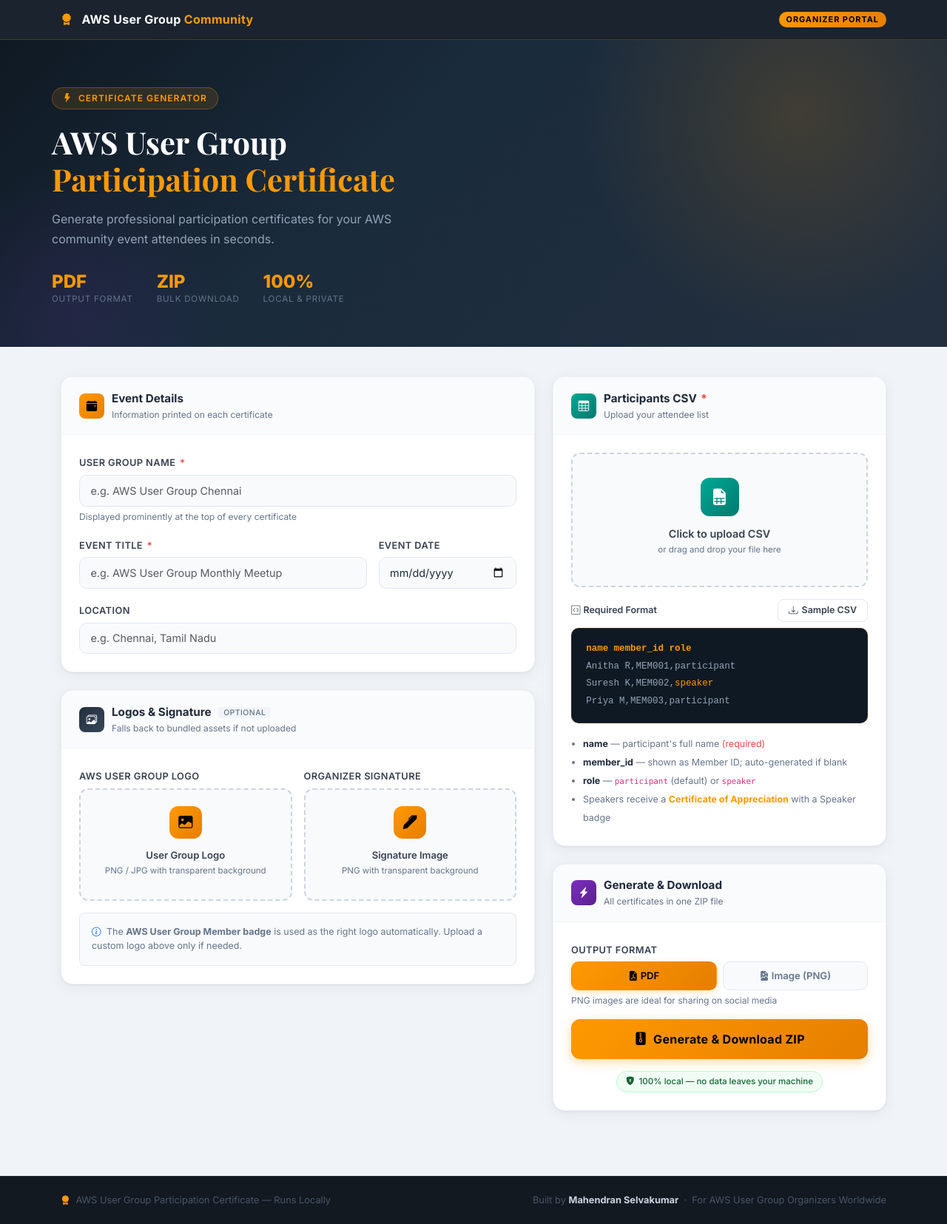
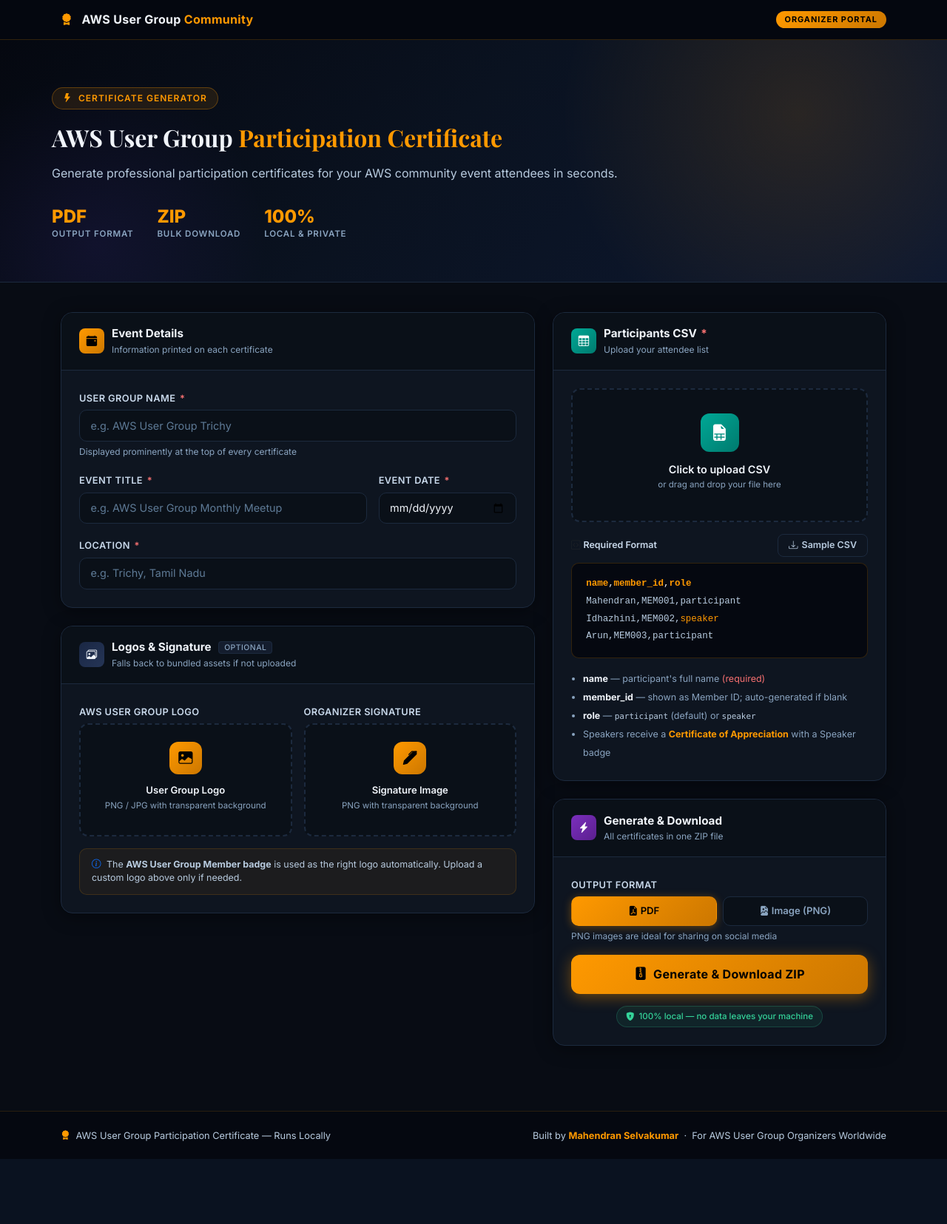
Before and after one commit to skmahe1077/awsug-cert-generator, a Flask app: page / in a window 1280 px wide. Shown: the whole page at 74% size. After the commit the page ends 1567 px from the top, so only its background shows below. Run offline with Flask 3, Linux system fonts and the light colour scheme.

Commit message:
Modified Backgroud

```diff
--- a/app.py
+++ b/app.py
@@ -26,9 +26,9 @@ ALLOWED_CSV_EXTS = {".csv"}
 
 SAMPLE_CSV = (
     "name,member_id,role\n"
-    "Anitha R,MEM001,participant\n"
-    "Suresh K,MEM002,speaker\n"
-    "Priya M,MEM003,participant\n"
+    "Mahendran,MEM001,participant\n"
+    "Idhazhini,MEM002,speaker\n"
+    "Arun,MEM003,participant\n"
 )
 
 
--- a/data/participants.csv
+++ b/data/participants.csv
@@ -1,3 +1,4 @@
 name,member_id,role
-Anitha R,MEM001,participant
-Suresh K,MEM002,speaker
+Mahendran,MEM001,participant
+Idhazhini,MEM002,speaker
+Arun,MEM003,participant
--- a/data/participants.sample.csv
+++ b/data/participants.sample.csv
@@ -1,3 +1,4 @@
 name,member_id,role
-Anitha R,MEM001,participant
-Suresh K,MEM002,speaker
+Mahendran,MEM001,participant
+Idhazhini,MEM002,speaker
+Arun,MEM003,participant
--- a/templates/index.html
+++ b/templates/index.html
@@ -9,74 +9,77 @@
   <link href="https://fonts.googleapis.com/css2?family=Inter:wght@300;400;500;600;700;800&family=Playfair+Display:wght@700&display=swap" rel="stylesheet"/>
   <style>
     :root {
-      --aws-orange:  #FF9900;
-      --aws-navy:    #232F3E;
-      --aws-dark:    #131921;
-      --aws-mid:     #37475A;
-      --accent-purple: #7B2FBE;
-      --accent-teal:   #00A896;
-      --glass-bg:    rgba(255,255,255,0.06);
-      --glass-border:rgba(255,255,255,0.12);
-      --card-bg:     #ffffff;
-      --input-bg:    #F8FAFC;
-      --text-muted:  #64748B;
-      --border-color:#E2E8F0;
+      --aws-orange:   #FF9900;
+      --aws-gold:     #FFB347;
+      --bg-base:      #080C14;
+      --bg-surface:   #0E1520;
+      --bg-raised:    #141D2E;
+      --bg-header:    #0A1018;
+      --border-subtle:#1C2A3E;
+      --border-glow:  rgba(255,153,0,0.25);
+      --text-primary: #F0F4FA;
+      --text-secondary:#B8CBDF;
+      --text-muted:   #8AA4C0;
+      --input-bg:     #0A1018;
+      --border-color: #1C2A3E;
     }
 
     * { box-sizing: border-box; }
 
     body {
       font-family: 'Inter', sans-serif;
-      background: #F0F4F8;
+      background: var(--bg-base);
       min-height: 100vh;
       margin: 0;
+      color: var(--text-primary);
     }
 
     /* ── HERO ──────────────────────────────────────────────────────────────── */
     .hero-wrap {
-      background: linear-gradient(135deg, #0F1923 0%, #1A2B3C 40%, #232F3E 100%);
+      background: linear-gradient(135deg, #050810 0%, #0A1220 45%, #0D1830 100%);
       position: relative;
       overflow: hidden;
       padding: 0;
+      border-bottom: 1px solid var(--border-subtle);
     }
     .hero-wrap::before {
       content: '';
       position: absolute;
-      width: 600px; height: 600px;
+      width: 700px; height: 700px;
       border-radius: 50%;
-      background: radial-gradient(circle, rgba(255,153,0,0.15) 0%, transparent 70%);
-      top: -200px; right: -100px;
+      background: radial-gradient(circle, rgba(255,153,0,0.12) 0%, transparent 65%);
+      top: -250px; right: -150px;
       pointer-events: none;
     }
     .hero-wrap::after {
       content: '';
       position: absolute;
-      width: 400px; height: 400px;
+      width: 500px; height: 500px;
       border-radius: 50%;
-      background: radial-gradient(circle, rgba(123,47,190,0.12) 0%, transparent 70%);
-      bottom: -150px; left: -100px;
+      background: radial-gradient(circle, rgba(100,60,220,0.10) 0%, transparent 65%);
+      bottom: -200px; left: -120px;
       pointer-events: none;
     }
 
     .navbar-custom {
-      background: rgba(15,25,35,0.95);
-      backdrop-filter: blur(12px);
-      border-bottom: 1px solid rgba(255,153,0,0.2);
+      background: rgba(5,8,16,0.96);
+      backdrop-filter: blur(16px);
+      border-bottom: 1px solid rgba(255,153,0,0.18);
       padding: 0.9rem 0;
     }
     .navbar-brand-text {
       font-weight: 700;
       font-size: 1rem;
-      color: #fff;
+      color: var(--text-primary);
       letter-spacing: 0.3px;
     }
     .navbar-brand-text span { color: var(--aws-orange); }
     .nav-badge {
-      background: linear-gradient(135deg, var(--aws-orange), #e67e00);
+      background: linear-gradient(135deg, var(--aws-orange), #CC7700);
       color: #000;
       font-size: 0.68rem;
       font-weight: 700;
-      padding: 2px 10px;
+      padding: 3px 12px;
       border-radius: 20px;
       letter-spacing: 1px;
       text-transform: uppercase;
@@ -91,8 +94,8 @@
       display: inline-flex;
       align-items: center;
       gap: 8px;
-      background: rgba(255,153,0,0.12);
-      border: 1px solid rgba(255,153,0,0.3);
+      background: rgba(255,153,0,0.10);
+      border: 1px solid rgba(255,153,0,0.30);
       color: var(--aws-orange);
       font-size: 0.75rem;
       font-weight: 600;
@@ -104,18 +107,19 @@
     }
     .hero-title {
       font-family: 'Playfair Display', serif;
-      font-size: 2.6rem;
+      font-size: 2rem;
       font-weight: 700;
-      color: #ffffff;
+      color: var(--text-primary);
       line-height: 1.2;
       margin-bottom: 1rem;
+      white-space: nowrap;
     }
     .hero-title span { color: var(--aws-orange); }
     .hero-subtitle {
-      color: #94A3B8;
+      color: var(--text-secondary);
       font-size: 1rem;
       font-weight: 400;
-      max-width: 520px;
+      white-space: nowrap;
       line-height: 1.7;
     }
     .hero-stats {
@@ -123,9 +127,7 @@
       gap: 2rem;
       margin-top: 2rem;
     }
-    .hero-stat {
-      text-align: left;
-    }
+    .hero-stat { text-align: left; }
     .hero-stat .number {
       font-size: 1.5rem;
       font-weight: 800;
@@ -134,10 +136,11 @@
     }
     .hero-stat .label {
       font-size: 0.72rem;
-      color: #64748B;
+      color: var(--text-muted);
       text-transform: uppercase;
       letter-spacing: 0.8px;
       margin-top: 3px;
+      font-weight: 600;
     }
 
     /* ── MAIN LAYOUT ───────────────────────────────────────────────────────── */
@@ -159,38 +162,39 @@
       font-size: 0.9rem;
       flex-shrink: 0;
     }
-    .icon-box.orange { background: linear-gradient(135deg, #FF9900, #e67e00); color: #000; }
-    .icon-box.navy   { background: linear-gradient(135deg, #232F3E, #37475A); color: #fff; }
+    .icon-box.orange { background: linear-gradient(135deg, #FF9900, #CC7700); color: #000; }
+    .icon-box.navy   { background: linear-gradient(135deg, #1A2744, #253556); color: var(--text-primary); }
     .icon-box.teal   { background: linear-gradient(135deg, #00A896, #007A6E); color: #fff; }
     .icon-box.purple { background: linear-gradient(135deg, #7B2FBE, #5B1F8E); color: #fff; }
     .section-label .title {
       font-weight: 700;
       font-size: 0.95rem;
-      color: #1E293B;
+      color: #F0F4FA;
     }
     .section-label .subtitle {
       font-size: 0.75rem;
-      color: var(--text-muted);
+      color: #8AA4C0;
       margin-top: 1px;
     }
 
     /* ── CARDS ─────────────────────────────────────────────────────────────── */
     .form-card {
-      background: #fff;
+      background: var(--bg-surface);
       border-radius: 16px;
-      box-shadow: 0 1px 3px rgba(0,0,0,0.06), 0 4px 20px rgba(0,0,0,0.06);
-      border: 1px solid #EEF2F7;
+      box-shadow: 0 4px 24px rgba(0,0,0,0.4), 0 1px 0 rgba(255,255,255,0.04) inset;
+      border: 1px solid var(--border-subtle);
       overflow: hidden;
       margin-bottom: 1.5rem;
-      transition: box-shadow 0.2s;
+      transition: border-color 0.2s, box-shadow 0.2s;
     }
     .form-card:hover {
-      box-shadow: 0 4px 6px rgba(0,0,0,0.07), 0 10px 30px rgba(0,0,0,0.08);
+      border-color: rgba(255,153,0,0.2);
+      box-shadow: 0 8px 32px rgba(0,0,0,0.5), 0 0 0 1px rgba(255,153,0,0.06);
     }
     .form-card-header {
       padding: 1.1rem 1.5rem;
-      border-bottom: 1px solid #F1F5F9;
-      background: #FAFBFC;
+      border-bottom: 1px solid var(--border-subtle);
+      background: var(--bg-header);
     }
     .form-card-body {
       padding: 1.5rem;
@@ -200,25 +204,27 @@
     .form-label {
       font-size: 0.8rem;
       font-weight: 600;
-      color: #374151;
+      color: #C8D8EA;
       margin-bottom: 0.4rem;
       text-transform: uppercase;
       letter-spacing: 0.4px;
     }
     .form-control {
       background: var(--input-bg);
-      border: 1.5px solid var(--border-color);
+      border: 1.5px solid var(--border-subtle);
       border-radius: 10px;
       font-size: 0.9rem;
       padding: 0.6rem 0.9rem;
-      color: #1E293B;
+      color: var(--text-primary);
       transition: border-color 0.2s, box-shadow 0.2s;
     }
+    .form-control::placeholder { color: #5E7A96; }
     .form-control:focus {
       border-color: var(--aws-orange);
       box-shadow: 0 0 0 3px rgba(255,153,0,0.12);
-      background: #fff;
+      background: var(--bg-surface);
       outline: none;
+      color: var(--text-primary);
     }
     .form-text {
       font-size: 0.75rem;
@@ -228,9 +234,9 @@
 
     /* ── UPLOAD ZONES ──────────────────────────────────────────────────────── */
     .upload-zone {
-      border: 2px dashed #CBD5E1;
+      border: 2px dashed var(--border-subtle);
       border-radius: 12px;
-      background: #F8FAFC;
+      background: var(--bg-header);
       padding: 1.4rem 1rem;
       text-align: center;
       cursor: pointer;
@@ -239,9 +245,9 @@
     }
     .upload-zone:hover, .upload-zone.dragover {
       border-color: var(--aws-orange);
-      background: #FFF8EE;
+      background: rgba(255,153,0,0.05);
       transform: translateY(-2px);
-      box-shadow: 0 4px 12px rgba(255,153,0,0.12);
+      box-shadow: 0 4px 20px rgba(255,153,0,0.15);
     }
     .upload-zone input[type="file"] {
       position: absolute; inset: 0;
@@ -251,7 +257,7 @@
     .upload-zone .uz-icon {
       width: 44px; height: 44px;
       border-radius: 12px;
-      background: linear-gradient(135deg, #FF9900, #e67e00);
+      background: linear-gradient(135deg, #FF9900, #CC7700);
       display: flex; align-items: center; justify-content: center;
       margin: 0 auto 0.8rem;
       font-size: 1.2rem;
@@ -261,16 +267,16 @@
     .upload-zone .uz-title {
       font-size: 0.82rem;
       font-weight: 600;
-      color: #374151;
+      color: #F0F4FA;
     }
     .upload-zone .uz-sub {
       font-size: 0.72rem;
-      color: var(--text-muted);
+      color: #8AA4C0;
       margin-top: 2px;
     }
     .upload-zone .uz-fname {
       font-size: 0.75rem;
-      color: #059669;
+      color: #34D399;
       font-weight: 600;
       margin-top: 0.5rem;
       word-break: break-all;
@@ -278,21 +284,21 @@
 
     /* ── CSV FORMAT BOX ────────────────────────────────────────────────────── */
     .csv-box {
-      background: #0F1923;
+      background: #050810;
       border-radius: 10px;
       padding: 1rem 1.2rem;
       font-family: 'Courier New', monospace;
       font-size: 0.78rem;
       line-height: 1.9;
       overflow-x: auto;
-      border: 1px solid rgba(255,153,0,0.15);
+      border: 1px solid rgba(255,153,0,0.18);
     }
     .csv-box .csv-header { color: var(--aws-orange); font-weight: 700; }
-    .csv-box .csv-row    { color: #94A3B8; }
+    .csv-box .csv-row    { color: var(--text-secondary); }
 
     /* ── GENERATE BUTTON ───────────────────────────────────────────────────── */
     .btn-generate {
-      background: linear-gradient(135deg, #FF9900 0%, #e67e00 100%);
+      background: linear-gradient(135deg, #FF9900 0%, #CC7700 100%);
       color: #000;
       font-weight: 700;
       font-size: 1rem;
@@ -301,22 +307,22 @@
       border-radius: 12px;
       width: 100%;
       letter-spacing: 0.3px;
-      box-shadow: 0 4px 15px rgba(255,153,0,0.35);
+      box-shadow: 0 4px 20px rgba(255,153,0,0.40);
       transition: all 0.2s;
       display: flex; align-items: center; justify-content: center; gap: 8px;
     }
     .btn-generate:hover:not(:disabled) {
       transform: translateY(-2px);
-      box-shadow: 0 8px 25px rgba(255,153,0,0.45);
+      box-shadow: 0 8px 30px rgba(255,153,0,0.55);
       background: linear-gradient(135deg, #FFB300 0%, #FF9900 100%);
     }
-    .btn-generate:disabled { opacity: 0.65; cursor: not-allowed; transform: none; }
+    .btn-generate:disabled { opacity: 0.5; cursor: not-allowed; transform: none; }
 
     /* ── SAMPLE CSV BUTTON ─────────────────────────────────────────────────── */
     .btn-sample {
       background: transparent;
-      border: 1.5px solid var(--border-color);
-      color: #374151;
+      border: 1.5px solid var(--border-subtle);
+      color: var(--text-secondary);
       font-size: 0.78rem;
       font-weight: 600;
       padding: 5px 14px;
@@ -328,7 +334,7 @@
     .btn-sample:hover {
       border-color: var(--aws-orange);
       color: var(--aws-orange);
-      background: rgba(255,153,0,0.05);
+      background: rgba(255,153,0,0.06);
     }
 
     /* ── PRIVACY PILL ──────────────────────────────────────────────────────── */
@@ -336,9 +342,9 @@
       display: inline-flex;
       align-items: center;
       gap: 6px;
-      background: #F0FDF4;
-      border: 1px solid #BBF7D0;
-      color: #166534;
+      background: rgba(52,211,153,0.08);
+      border: 1px solid rgba(52,211,153,0.2);
+      color: #34D399;
       font-size: 0.72rem;
       font-weight: 500;
       padding: 5px 12px;
@@ -349,8 +355,8 @@
     #spinner-overlay {
       display: none;
       position: fixed; inset: 0;
-      background: rgba(15,25,35,0.85);
-      backdrop-filter: blur(6px);
+      background: rgba(5,8,16,0.90);
+      backdrop-filter: blur(8px);
       z-index: 9999;
       align-items: center; justify-content: center;
       flex-direction: column; gap: 1.2rem;
@@ -358,35 +364,45 @@
     #spinner-overlay.show { display: flex; }
     .spin-ring {
       width: 64px; height: 64px;
-      border: 4px solid rgba(255,153,0,0.2);
+      border: 4px solid rgba(255,153,0,0.15);
       border-top-color: var(--aws-orange);
       border-radius: 50%;
       animation: spin 0.9s linear infinite;
     }
     @keyframes spin { to { transform: rotate(360deg); } }
     #spinner-overlay .spin-msg {
-      color: #fff;
+      color: var(--text-primary);
       font-size: 1rem;
       font-weight: 500;
     }
     #spinner-overlay .spin-sub {
-      color: #64748B;
+      color: var(--text-muted);
       font-size: 0.82rem;
     }
 
     /* ── ALERT ─────────────────────────────────────────────────────────────── */
     .alert { border-radius: 12px; font-size: 0.88rem; border: none; }
-    .alert-danger { background: #FEF2F2; color: #B91C1C; }
+    .alert-danger { background: rgba(185,28,28,0.15); color: #FCA5A5; border: 1px solid rgba(185,28,28,0.3); }
+
+    /* ── INFO BOX (logo note) ──────────────────────────────────────────────── */
+    .info-box {
+      background: rgba(255,153,0,0.06);
+      border: 1px solid rgba(255,153,0,0.15);
+      border-radius: 10px;
+      padding: 0.75rem 1rem;
+      font-size: 0.78rem;
+      color: var(--text-secondary);
+    }
 
     /* ── FOOTER ────────────────────────────────────────────────────────────── */
     footer {
-      background: var(--aws-dark);
-      color: #475569;
+      background: #050810;
+      color: var(--text-secondary);
       font-size: 0.8rem;
       padding: 1.4rem 0;
-      border-top: 1px solid rgba(255,255,255,0.05);
+      border-top: 1px solid rgba(255,153,0,0.15);
     }
-    footer a { color: var(--aws-orange); text-decoration: none; }
+    footer a { color: var(--aws-orange); text-decoration: none; font-weight: 700; }
     footer a:hover { text-decoration: underline; }
 
     /* ── DIVIDER ───────────────────────────────────────────────────────────── */
@@ -401,7 +417,7 @@
       content: '';
       position: absolute;
       top: 50%; width: 42%;
-      height: 1px; background: var(--border-color);
+      height: 1px; background: var(--border-subtle);
     }
     .or-divider::before { left: 0; }
     .or-divider::after  { right: 0; }
@@ -411,7 +427,8 @@
       font-size: 0.65rem;
       font-weight: 500;
       color: var(--text-muted);
-      background: #F1F5F9;
+      background: var(--bg-raised);
+      border: 1px solid var(--border-subtle);
       padding: 1px 7px;
       border-radius: 4px;
       vertical-align: middle;
@@ -421,36 +438,33 @@
     }
 
     /* ── REQUIRED STAR ─────────────────────────────────────────────────────── */
-    .req { color: #EF4444; margin-left: 2px; }
+    .req { color: #F87171; margin-left: 2px; }
 
     /* ── FORMAT TOGGLE ─────────────────────────────────────────────────────── */
-    .format-toggle {
-      display: flex;
-      gap: 8px;
-    }
+    .format-toggle { display: flex; gap: 8px; }
     .fmt-btn {
       flex: 1;
       text-align: center;
       padding: 0.55rem 0.5rem;
-      border: 1.5px solid var(--border-color);
+      border: 1.5px solid var(--border-subtle);
       border-radius: 10px;
       font-size: 0.82rem;
       font-weight: 600;
       color: var(--text-muted);
       cursor: pointer;
       transition: all 0.18s;
-      background: var(--input-bg);
+      background: var(--bg-header);
       user-select: none;
     }
     .fmt-btn:hover {
       border-color: var(--aws-orange);
-      color: #1E293B;
+      color: var(--text-primary);
     }
     input[type="radio"]:checked + .fmt-btn {
-      background: linear-gradient(135deg, #FF9900, #e67e00);
+      background: linear-gradient(135deg, #FF9900, #CC7700);
       border-color: transparent;
       color: #000;
-      box-shadow: 0 2px 8px rgba(255,153,0,0.3);
+      box-shadow: 0 2px 12px rgba(255,153,0,0.35);
     }
   </style>
 </head>
@@ -476,7 +490,7 @@
           <i class="bi bi-lightning-fill"></i> Certificate Generator
         </div>
         <h1 class="hero-title">
-          AWS User Group<br/><span>Participation Certificate</span>
+          AWS User Group <span>Participation Certificate</span>
         </h1>
         <p class="hero-subtitle">
           Generate professional participation certificates for your AWS community event attendees in seconds.
@@ -547,7 +561,7 @@
                   <label class="form-label">User Group Name <span class="req">*</span></label>
                   <input type="text" class="form-control" name="group_name"
                     value=""
-                    placeholder="e.g. AWS User Group Chennai" required/>
+                    placeholder="e.g. AWS User Group Trichy" required/>
                   <div class="form-text">Displayed prominently at the top of every certificate</div>
                 </div>
 
@@ -559,15 +573,15 @@
                 </div>
 
                 <div class="col-md-4">
-                  <label class="form-label">Event Date</label>
-                  <input type="date" class="form-control" name="event_date"/>
+                  <label class="form-label">Event Date <span class="req">*</span></label>
+                  <input type="date" class="form-control" name="event_date" required/>
                 </div>
 
                 <div class="col-12">
-                  <label class="form-label">Location</label>
+                  <label class="form-label">Location <span class="req">*</span></label>
                   <input type="text" class="form-control" name="location"
                     value=""
-                    placeholder="e.g. Chennai, Tamil Nadu"/>
+                    placeholder="e.g. Trichy, Tamil Nadu" required/>
                 </div>
 
               </div>
@@ -613,7 +627,7 @@
                 </div>
 
               </div>
-              <div class="mt-3 p-3 rounded-3" style="background:#F8FAFC;border:1px solid #E2E8F0;font-size:0.78rem;color:#64748B;">
+              <div class="mt-3 info-box">
                 <i class="bi bi-info-circle me-1 text-primary"></i>
                 The <strong>AWS User Group Member badge</strong> is used as the right logo automatically. Upload a custom logo above only if needed.
               </div>
@@ -651,7 +665,7 @@
 
               <!-- Format reference -->
               <div class="d-flex align-items-center justify-content-between mb-2">
-                <span style="font-size:0.78rem;font-weight:600;color:#374151;">
+                <span style="font-size:0.78rem;font-weight:600;color:#C8D8EA;">
                   <i class="bi bi-code-square me-1 text-muted"></i>Required Format
                 </span>
                 <a href="/sample-csv" class="btn-sample">
@@ -661,15 +675,15 @@
 
               <div class="csv-box">
                 <div><span class="csv-header">name</span>,<span class="csv-header">member_id</span>,<span class="csv-header">role</span></div>
-                <div class="csv-row">Anitha R,MEM001,participant</div>
-                <div class="csv-row">Suresh K,MEM002,<span style="color:#FF9900;">speaker</span></div>
-                <div class="csv-row">Priya M,MEM003,participant</div>
+                <div class="csv-row">Mahendran,MEM001,participant</div>
+                <div class="csv-row">Idhazhini,MEM002,<span style="color:#FF9900;">speaker</span></div>
+                <div class="csv-row">Arun,MEM003,participant</div>
               </div>
 
-              <ul class="mt-3 mb-0 ps-3" style="font-size:0.78rem;color:#64748B;line-height:2;">
-                <li><strong style="color:#1E293B;">name</strong> — participant's full name <span style="color:#EF4444;">(required)</span></li>
-                <li><strong style="color:#1E293B;">member_id</strong> — shown as Member ID; auto-generated if blank</li>
-                <li><strong style="color:#1E293B;">role</strong> — <code>participant</code> (default) or <code>speaker</code></li>
+              <ul class="mt-3 mb-0 ps-3" style="font-size:0.78rem;color:#8AA4C0;line-height:2;">
+                <li><strong style="color:#F0F4FA;">name</strong> — participant's full name <span style="color:#F87171;">(required)</span></li>
+                <li><strong style="color:#F0F4FA;">member_id</strong> — shown as Member ID; auto-generated if blank</li>
+                <li><strong style="color:#F0F4FA;">role</strong> — <code style="color:#B8CBDF;">participant</code> (default) or <code style="color:#B8CBDF;">speaker</code></li>
                 <li>Speakers receive a <strong style="color:#FF9900;">Certificate of Appreciation</strong> with a Speaker badge</li>
               </ul>
 
@@ -731,7 +745,7 @@
       AWS User Group Participation Certificate &mdash; Runs Locally
     </span>
     <span>
-      Built by <strong style="color:#CBD5E1;">Mahendran Selvakumar</strong>
+      Built by <a href="https://github.com/skmahe1077" target="_blank" rel="noopener" style="font-weight:700;">Mahendran Selvakumar</a>
       &nbsp;&middot;&nbsp; For AWS User Group Organizers Worldwide
     </span>
   </div>
```
Also changed, not shown: README.md.
